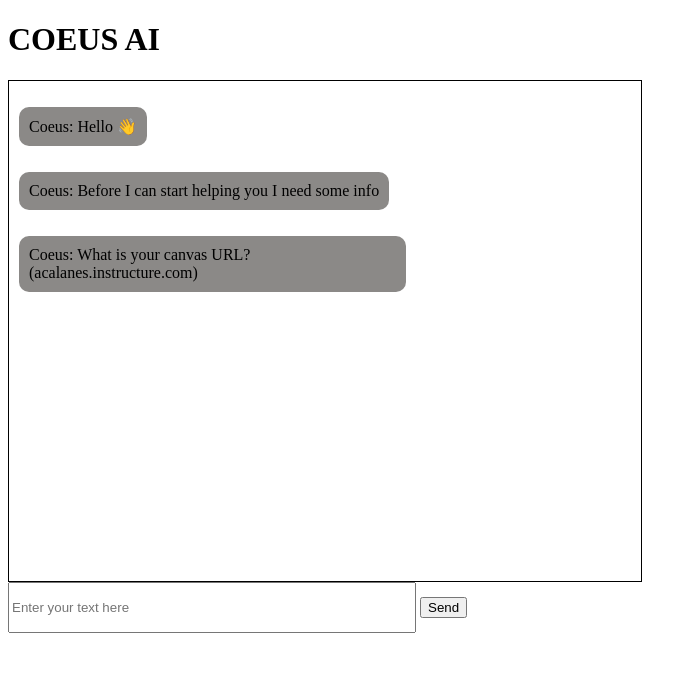
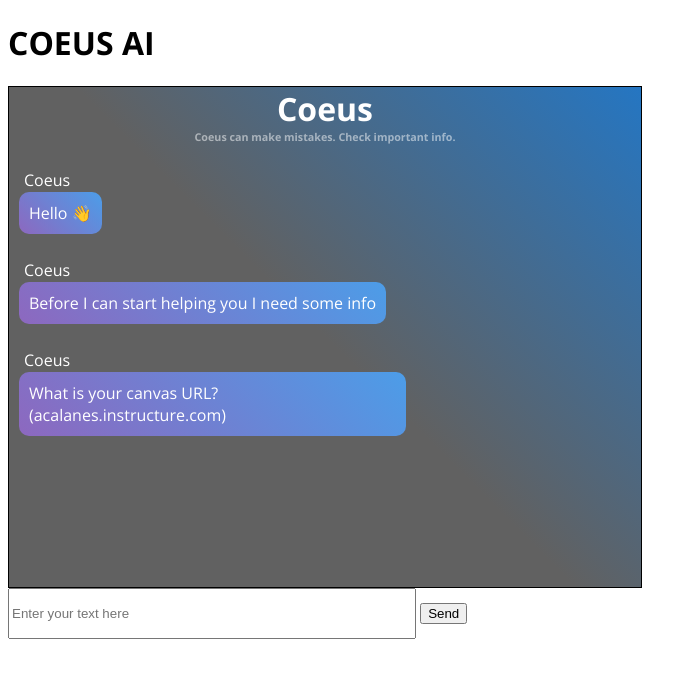
Before and after one commit to GuySandler/Coeus-AI, a plain HTML site: page Web Page/index.html in a window 1280 px wide. Shown: the whole page, without its empty margins (0-697 px from the left). Drawn offline with nearby package versions, Linux system fonts and the light colour scheme.

Commit message:
V0.3
some ui changes

```diff
--- a/Web Page/index.html
+++ b/Web Page/index.html
@@ -4,10 +4,17 @@
 	<meta charset="UTF-8">
 	<meta name="viewport" content="width=device-width, initial-scale=1.0">
 	<title>Coeus AI</title>
+	<link rel="preconnect" href="https://fonts.googleapis.com">
+<link rel="preconnect" href="https://fonts.gstatic.com" crossorigin>
+<link href="https://fonts.googleapis.com/css2?family=Montserrat:ital,wght@0,100..900;1,100..900&family=Open+Sans:ital,wght@0,300..800;1,300..800&display=swap" rel="stylesheet">
 </head>
 <body>
 	<h1>COEUS AI</h1>
-	<div style="width:50%;height: 500px;border: 1px solid black;overflow-y: scroll;">
+	<!-- potencial decrase animation of gradiant or blue waves -->
+	<div style="width:50%;height: 500px;border: 1px solid black;overflow-y: scroll;background:linear-gradient(45deg, rgba(97,97,97,1) 50%, rgba(37,118,194,1) 100%);
+">
+		<h1 style="color:white;text-align:center;margin:0;padding:0;">Coeus</h1>
+		<h6 style="color:white;text-align:center;opacity:.5;margin:0;padding:0;">Coeus can make mistakes. Check important info.</h6>
 		<div id="chat" style="padding: 10px;">
 
 		</div>
@@ -72,19 +79,26 @@
 	const chat = document.getElementById("chat");
 	const chatHistory = [];
 
+	// move person talking to top
 	function addToChat(text, fromwho, side, replaceable = false) {
 		const div = document.createElement("div");
 		if (replaceable) {
 			div.id = "toreplace";
 		}
-		let color = fromwho.toLowerCase() === "you" ? "#4CAF50" : "#8b8987";
+		let color = fromwho.toLowerCase() === "you" ? "#3B3B3B" : "linear-gradient(45deg, rgba(141,104,191,1) 0%, rgba(76,157,232,1) 100%)";
 		div.style.clear = "both";
-		div.innerHTML = `<p style="float:${side};background-color:${color};padding: 10px;border-radius: 10px;display: inline-block;margin-bottom: 10px;max-width:60%;overflow-y:auto">${fromwho}: ${text}</p>`;
+		div.innerHTML = `<div>
+			<p style="margin:0;color:white;float:${side};position:relative;bottom:-15px;${side}:5px;">${fromwho}</p><br>
+			<p style="float:${side};background:${color};padding: 10px;border-radius: 10px;display: inline-block;color:white;margin-bottom: 10px;max-width:60%;overflow-y:auto">
+				${text}
+			</p>
+		</div>`;
 		chat.appendChild(div);
 
 		if (!replaceable) {
 			chatHistory.push({ role: fromwho.toLowerCase(), content: text });
 		}
+		chat.scrollTop = chat.scrollHeight;
 	}
 
 	let CanvasProfile;
@@ -94,7 +108,7 @@
 				setupConfig.canvasUrl = message;
 				addToChat(message, "You", "right");
 				await wait(750);
-				addToChat("What is your Canvas API key?", "Coeus", "left");
+				addToChat(`What is your Canvas API key? (get it <a target="_blank" href="https://${setupConfig.canvasUrl}/profile/settings">here</a>)`, "Coeus", "left");
 				setupStep++;
 				break;
 			case 1:
@@ -103,7 +117,7 @@
 				await wait(750);
 				addToChat("building your profile...", "Coeus", "left");
 				CanvasProfile = await post(MyAPI + "/buildcanvas", {"key": setupConfig.apiKey});
-				await post(MyAPI + "/makeuser", {"name": CanvasProfile.name, "key": setupConfig.key, "url": setupConfig.canvasUrl});
+				// await post(MyAPI + "/makeuser", {"name": CanvasProfile.name, "key": setupConfig.key, "url": setupConfig.canvasUrl});
 				addToChat("Done!", "Coeus", "left");
 				console.log(CanvasProfile);
 			case 2:
@@ -275,7 +289,7 @@
 			dropZone.style.cssText = `
 				height: 60px;
 				margin: 10px 0;
-				border: 2px solid #4CAF50;
+				border: 2px solid #6399e2;
 				border-radius: 5px;
 				display: flex;
 				align-items: center;
@@ -286,7 +300,7 @@
 			dropZone.textContent = `Period ${i}`;
 			dropZone.addEventListener("dragover", (e) => {
 				e.preventDefault();
-				dropZone.style.background = "#e8f5e9";
+				dropZone.style.background = "#6399e2";
 			});
 			dropZone.addEventListener("dragleave", () => {
 				dropZone.style.background = "white";
@@ -309,7 +323,7 @@
 			dragItem.style.cssText = `
 				height: 60px;
 				margin: 10px 0;
-				background: #4CAF50;
+				background: #6399e2;
 				color: white;
 				border-radius: 5px;
 				display: flex;
@@ -338,7 +352,7 @@
 			left: 50%;
 			transform: translateX(-50%);
 			padding: 10px 20px;
-			background: #4CAF50;
+			background: #6399e2;
 			color: white;
 			border: none;
 			border-radius: 5px;
@@ -401,10 +415,15 @@
 
 	// todo
 	// no period box with inf supply
-	// what grade you wnat to get
-	// extracarriculers
-	// database
+	// what grade you wnat to get (but don't do anything with it) (generate an encouraging message)
+	// extracarriculers/requirments to get done and when
+	// how much time to check in
 
 	setup();
 </script>
+<style>
+	body {
+		font-family: "Open Sans", sans-serif;
+	}
+</style>
 </html>
```
